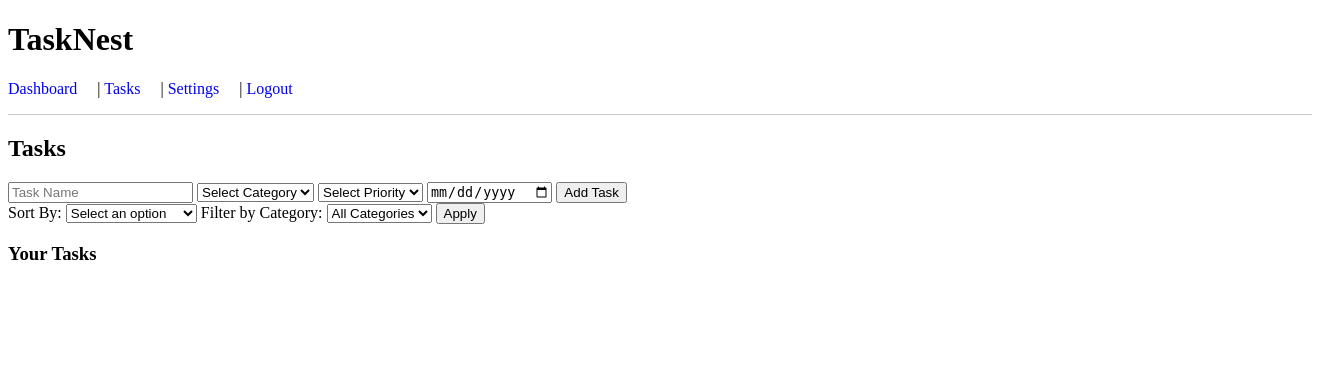
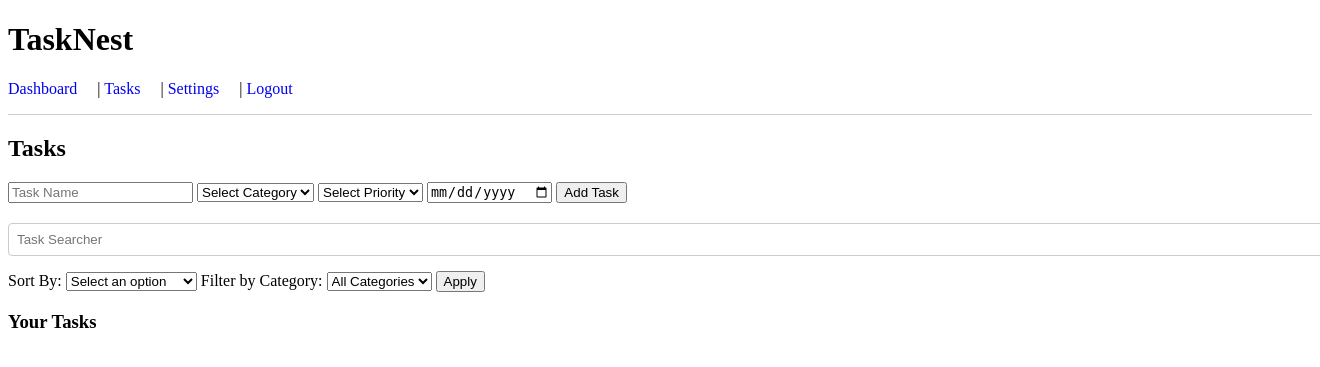
Before and after one commit to DAgotdatdough/tasknest, a Flask app: page /tasks in a window 1320 px wide; the page is wider, and only the part inside the window is pictured. Shown: the top 367 px of that part. Run offline with Flask 3, Linux system fonts and the light colour scheme; the visitor is signed in with stand-in values (Sample User, id 1); data that the repository does not hold is empty.

Commit message:
Introduced a comment system for tasks, allowing users to add and view comments. Enhanced the task page with a search feature, enabling users to filter tasks by name.

```diff
--- a/app.py
+++ b/app.py
@@ -2,8 +2,8 @@ from flask import Flask, render_template, redirect, url_for, request, flash, ses
 from flask_login import LoginManager, login_user, logout_user, login_required, current_user
 from flask_mail import Mail
 from flask_migrate import Migrate
-from models import db, User, Task
-from forms import RegistrationForm, LoginForm, ForgotPasswordForm, ResetPasswordForm, SettingsForm
+from models import db, User, Task, Comment
+from forms import RegistrationForm, LoginForm, ForgotPasswordForm, ResetPasswordForm, SettingsForm, CommentForm
 from config import Config
 from datetime import datetime, timedelta
 from flask import jsonify
@@ -77,11 +77,16 @@ def dashboard():
 @app.route('/tasks', methods=['GET', 'POST'])
 @login_required
 def tasks():
+    search_query = request.args.get("search", "")
     sort_by = request.args.get("sort_by", None)
     category_filter = request.args.get("category", None)
 
     # Start with all tasks for the user
     tasks_query = Task.query.filter_by(user_id=current_user.id)
+
+    # Filter by search query if provided
+    if search_query:
+        tasks_query = tasks_query.filter(Task.name.ilike(f"%{search_query}%"))
 
     # Apply category filter if selected
     if category_filter:
@@ -97,20 +102,32 @@ def tasks():
 
     user_tasks = tasks_query.all()
 
-    # Convert task.due_date to datetime.date if it exists
-    for task in user_tasks:
-        if task.due_date:
-            task.due_date = datetime.strptime(task.due_date, '%Y-%m-%d').date()
+    # Clear duplicate logic
+    today = datetime.now().date()
+    overdue_tasks = [
+        task for task in user_tasks
+        if task.due_date and not task.completed and datetime.strptime(task.due_date, '%Y-%m-%d').date() < today
+    ]
+    upcoming_tasks = [
+        task for task in user_tasks
+        if task.due_date and not task.completed and 0 <= (datetime.strptime(task.due_date, '%Y-%m-%d').date() - today).days <= 1
+    ]
+
+    # Ensure unique task IDs for rendering
+    overdue_tasks = list({task.id: task for task in overdue_tasks}.values())
+    upcoming_tasks = list({task.id: task for task in upcoming_tasks}.values())
 
     categories = ["Work", "Personal", "Urgent"]
     priorities = ["Low", "Medium", "High"]
-    current_date = datetime.now().date()
 
-    return render_template('tasks.html',
-                           tasks=user_tasks,
-                           categories=categories,
-                           priorities=priorities,
-                           current_date=current_date)
+    return render_template(
+        'tasks.html',
+        tasks=user_tasks,
+        overdue_tasks=overdue_tasks,
+        upcoming_tasks=upcoming_tasks,
+        categories=categories,
+        priorities=priorities,
+    )
 
 
 @app.route('/register', methods=['GET', 'POST'])
@@ -289,5 +306,35 @@ def get_notifications():
     })
 
 
+@app.route('/task/<int:task_id>/comment', methods=['POST'])
+@login_required
+def add_comment(task_id):
+    task = Task.query.get_or_404(task_id)
+    if task.user_id != current_user.id:
+        flash('You do not have permission to comment on this task.', 'danger')
+        return redirect(url_for('tasks'))
+
+    form = CommentForm()
+    if form.validate_on_submit():
+        new_comment = Comment(task_id=task_id, content=form.content.data)
+        db.session.add(new_comment)
+        db.session.commit()
+        flash('Comment added successfully!', 'success')
+    return redirect(url_for('task_details', task_id=task_id))
+
+@app.route('/task/<int:task_id>')
+@login_required
+def task_details(task_id):
+    task = Task.query.get_or_404(task_id)
+    if task.user_id != current_user.id:
+        flash('You do not have permission to view this task.', 'danger')
+        return redirect(url_for('tasks'))
+
+    form = CommentForm()
+    comments = Comment.query.filter_by(task_id=task.id).order_by(Comment.created_at.desc()).all()
+    return render_template('task_details.html', task=task, form=form, comments=comments)
+
+
+
 if __name__ == "__main__":
     app.run(debug=True)
--- a/templates/tasks.html
+++ b/templates/tasks.html
@@ -2,10 +2,19 @@
 {% block content %}
 <h2>Tasks</h2>
 
-<!-- Notification Banners -->
 <div id="notifications">
-    <!-- Banners will appear here -->
+    {% for task in overdue_tasks %}
+        <div style="background-color: #ffcccc; color: red; padding: 10px; margin-bottom: 10px; border: 1px solid red;">
+            <strong>Overdue Task:</strong> {{ task.name }} (Due: {{ task.due_date }})
         </div>
+    {% endfor %}
+    {% for task in upcoming_tasks %}
+        <div style="background-color: #ccffcc; color: green; padding: 10px; margin-bottom: 10px; border: 1px solid green;">
+            <strong>Upcoming Task:</strong> {{ task.name }} (Due: {{ task.due_date }})
+        </div>
+    {% endfor %}
+</div>
+
 
 <!-- Add Task Form -->
 <form method="POST" action="{{ url_for('add_task') }}">
@@ -24,6 +33,18 @@
     </select>
     <input type="date" name="due_date">
     <button type="submit">Add Task</button>
+</form>
+
+<!-- Search Bar -->
+<form method="GET" action="{{ url_for('tasks') }}" style="margin-top: 20px;">
+    <input
+        type="text"
+        name="search"
+        placeholder="Task Searcher"
+        value="{{ request.args.get('search', '') }}"
+        style="width: 100%; padding: 8px; margin-bottom: 15px; border: 1px solid #ccc; border-radius: 4px;"
+    >
+    <button type="submit" style="display: none;"></button>
 </form>
 
 <!-- Filter and Sort Form -->
@@ -50,64 +71,33 @@
 <h3>Your Tasks</h3>
 <ul>
     {% for task in tasks %}
-        <li style="color:
-    {% if task.completed %}
-        green
-    {% elif task.due_date and task.due_date < current_date %}
-        red
-    {% else %}
-        black
-    {% endif %};">
+        <li style="border: 1px solid #ccc; padding: 10px; margin-bottom: 10px;">
             <strong>Name:</strong> {{ task.name }}<br>
             <strong>Category:</strong> {{ task.category }}<br>
             <strong>Priority:</strong> {{ task.priority }}<br>
             <strong>Due Date:</strong> {{ task.due_date or 'No due date' }}<br>
             <strong>Status:</strong>
-    {% if task.completed %}Completed{% else %}Incomplete{% endif %}
-    <form method="POST" action="{{ url_for('update_task', task_id=task.id) }}" style="display:inline;">
+            {% if task.completed %}
+                <span style="color: green;">Completed</span>
+            {% else %}
+                <span style="color: red;">Incomplete</span>
+            {% endif %}
+            <br>
+            <!-- Toggle and Delete Buttons -->
+            <form method="POST" action="{{ url_for('update_task', task_id=task.id) }}" style="display: inline;">
                 <button type="submit">Toggle</button>
             </form>
-    <form method="POST" action="{{ url_for('delete_task', task_id=task.id) }}" style="display:inline;">
+            <form method="POST" action="{{ url_for('delete_task', task_id=task.id) }}" style="display: inline;">
                 <button type="submit">Delete</button>
+            </form>
+
+            <!-- Comment Button -->
+            <form action="{{ url_for('task_details', task_id=task.id) }}" method="GET" style="margin-top: 10px;">
+                <button type="submit" style="padding: 5px 10px; cursor: pointer;">
+                    Comments
+                </button>
             </form>
         </li>
     {% endfor %}
 </ul>
-<!-- Script for In-App Notifications -->
-<script>
-document.addEventListener("DOMContentLoaded", async () => {
-    try {
-        const response = await fetch("/api/notifications");
-        const data = await response.json();
-
-        const notificationDiv = document.getElementById("notifications");
-
-        // Add banners for overdue tasks
-        data.overdue_tasks.forEach(task => {
-            const banner = document.createElement("div");
-            banner.style.backgroundColor = "#ffcccc";
-            banner.style.color = "red";
-            banner.style.padding = "10px";
-            banner.style.marginBottom = "10px";
-            banner.style.border = "1px solid red";
-            banner.innerHTML = `<strong>Overdue Task:</strong> ${task.name} (Due: ${task.due_date})`;
-            notificationDiv.appendChild(banner);
-        });
-
-        // Add banners for upcoming tasks
-        data.upcoming_tasks.forEach(task => {
-            const banner = document.createElement("div");
-            banner.style.backgroundColor = "#ccffcc";
-            banner.style.color = "green";
-            banner.style.padding = "10px";
-            banner.style.marginBottom = "10px";
-            banner.style.border = "1px solid green";
-            banner.innerHTML = `<strong>Upcoming Task:</strong> ${task.name} (Due: ${task.due_date})`;
-            notificationDiv.appendChild(banner);
-        });
-    } catch (error) {
-        console.error("Error fetching notifications:", error);
-    }
-});
-</script>
 {% endblock %}
```
Also changed, not shown: forms.py (+12 -1 lines), models.py (+8 -1 lines), templates/task_details.html (added, +31 -0 lines). Lines whose indentation alone changed are shown as unchanged.
